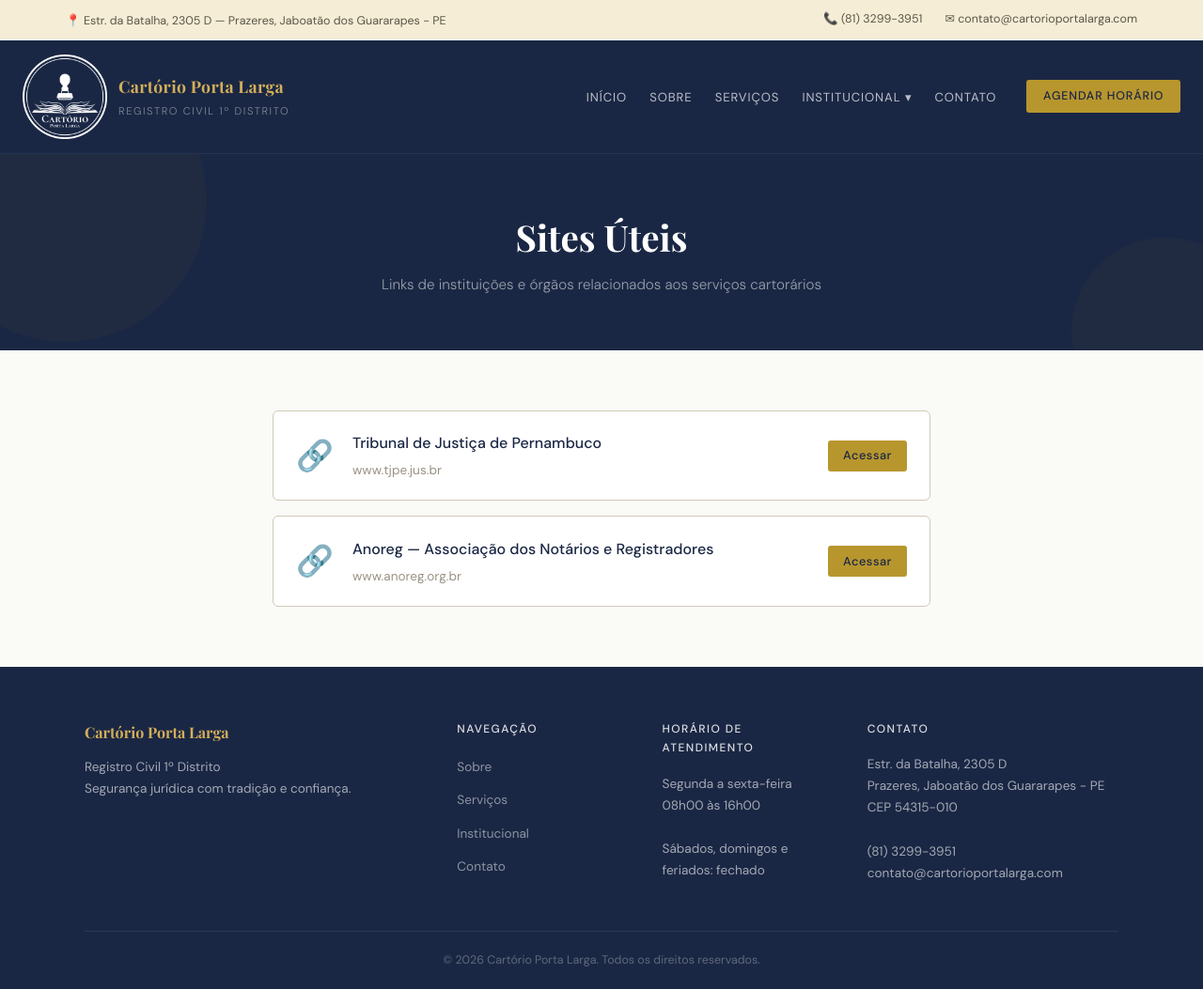
After one commit to luisglauria/Cartorio-Porta-Larga, a Django app: page /sites-uteis/ in a window 1280 px wide. The commit adds this page. Shown: the whole page at 94% size. Run offline with Django 4.2, Linux system fonts and the light colour scheme.

Commit message:
adicionando a pag sites uteis e a pag transparencia

```diff
--- a/agendamento/views.py
+++ b/agendamento/views.py
@@ -38,6 +38,11 @@ def retificacao(request):
 def modelos_requerimentos(request):
     return render(request, 'base/modelos_requerimentos.html')
 
+def sites_uteis(request):
+    return render(request, 'base/sites_uteis.html')
+
+def transparencia(request):
+    return render(request, 'base/transparencia.html')
 
 # ── Agendamento ───────────────────────────────────────────────────────────────
 
--- a/cartorio/urls.py
+++ b/cartorio/urls.py
@@ -19,4 +19,6 @@ urlpatterns = [
     path('admin/', admin.site.urls),
     path('api/', include('api.urls')),
     path('modelos-de-requerimentos/', ag_views.modelos_requerimentos, name='modelos_requerimentos'),
+    path('sites-uteis/', ag_views.sites_uteis, name='sites_uteis'),
+    path('transparencia/', ag_views.transparencia, name='transparencia'),
 ] + static(settings.MEDIA_URL, document_root=settings.MEDIA_ROOT)
--- a/static/css/main.css
+++ b/static/css/main.css
@@ -288,6 +288,11 @@ a:hover { color: #1A2744; }
 .modelo-info h3 { font-size: 1rem; font-weight: 500; color: var(--navy); margin-bottom: .3rem; }
 .modelo-info p { font-size: .85rem; color: var(--gray-500); line-height: 1.6; }
 
+/* ── Transparência ────────────────────────────────────── */
+.transp-aviso { background: #FFF4E0; border-left: 3px solid #F59E0B; border-radius: var(--radius); padding: 1rem 1.25rem; display: flex; gap: 1rem; align-items: flex-start; margin-top: 1.5rem; }
+.transp-aviso span { font-size: 1.2rem; flex-shrink: 0; }
+.transp-aviso p { font-size: .9rem; color: #B36A00; line-height: 1.6; }
+
 /* ── Timeline ─────────────────────────────────────────── */
 .timeline { position: relative; padding-left: 2rem; }
 .timeline::before { content: ''; position: absolute; left: .4rem; top: 0; bottom: 0; width: 1px; background: var(--gray-300); }
--- a/templates/base/base.html
+++ b/templates/base/base.html
@@ -46,8 +46,8 @@
           <div class="nav-dropdown-menu-inner">
             <li><a href="{% url 'institucional' %}">Sobre</a></li>
             <li><a href="{% url 'modelos_requerimentos' %}">Modelos de Requerimentos</a></li>
-            <li><a href="#">Sites Úteis</a></li>
-            <li><a href="#">Transparência</a></li>
+            <li><a href="{% url 'sites_uteis' %}">Sites Úteis</a></li>
+            <li><a href="{% url 'transparencia' %}">Transparência</a></li>
             <li><a href="#">Política de Privacidade</a></li>
           </div>
         </ul>
--- /dev/null
+++ b/templates/base/sites_uteis.html
@@ -0,0 +1,35 @@
+{% extends "base/base.html" %}
+{% block title %}Sites Úteis — Cartório Porta Larga{% endblock %}
+{% block content %}
+<div class="page-header">
+  <div class="container">
+    <h1>Sites Úteis</h1>
+    <p>Links de instituições e órgãos relacionados aos serviços cartorários</p>
+  </div>
+</div>
+<section class="section-block">
+  <div class="container" style="max-width:700px">
+    <div class="modelos-list">
+
+      <div class="modelo-card">
+        <div class="modelo-icon">🔗</div>
+        <div class="modelo-info">
+          <h3>Tribunal de Justiça de Pernambuco</h3>
+          <p>www.tjpe.jus.br</p>
+        </div>
+        <a href="http://www.tjpe.jus.br/" target="_blank" class="btn btn-gold btn-sm">Acessar</a>
+      </div>
+
+      <div class="modelo-card">
+        <div class="modelo-icon">🔗</div>
+        <div class="modelo-info">
+          <h3>Anoreg — Associação dos Notários e Registradores</h3>
+          <p>www.anoreg.org.br</p>
+        </div>
+        <a href="https://www.anoreg.org.br/site/" target="_blank" class="btn btn-gold btn-sm">Acessar</a>
+      </div>
+
+    </div>
+  </div>
+</section>
+{% endblock %}
```
Also changed, not shown: templates/base/transparencia.html (added, +21 -0 lines).
